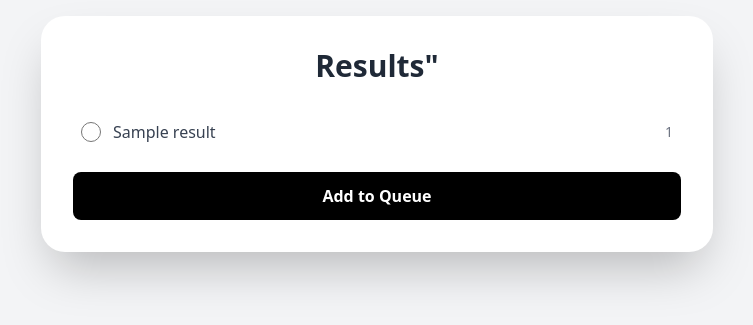
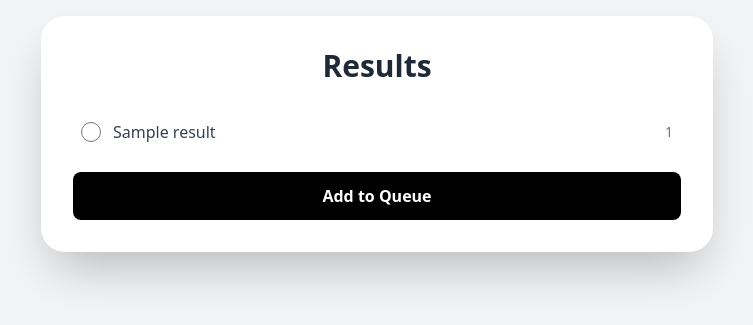
Before and after one commit to JakeKrummenacher/plex-suggestion-box, a Flask app: template templates/results.html in a window 1280 px wide. Shown: the top 325 px of the page, without its empty margins (263-1016 px from the left). Run offline with Flask 3, Linux system fonts and the light colour scheme; the template is opened without the code that fills it: most values are stand-ins (such as "Sample title", 1, 10 or a date in 2020); some libraries are stand-ins or nearby versions.

Commit message:
remove pesky typo

```diff
--- a/templates/results.html
+++ b/templates/results.html
@@ -9,7 +9,7 @@
 <body class="bg-gray-100 min-h-screen flex items-start justify-center p-4">
 
     <div class="bg-white shadow-2xl rounded-3xl p-8 max-w-2xl w-full space-y-6">
-        <h1 class="text-3xl font-semibold text-center text-gray-800">Results"</h1>
+        <h1 class="text-3xl font-semibold text-center text-gray-800">Results</h1>
 
         <form method="post" action="/select" class="space-y-4 overflow-hidden">
 
```
